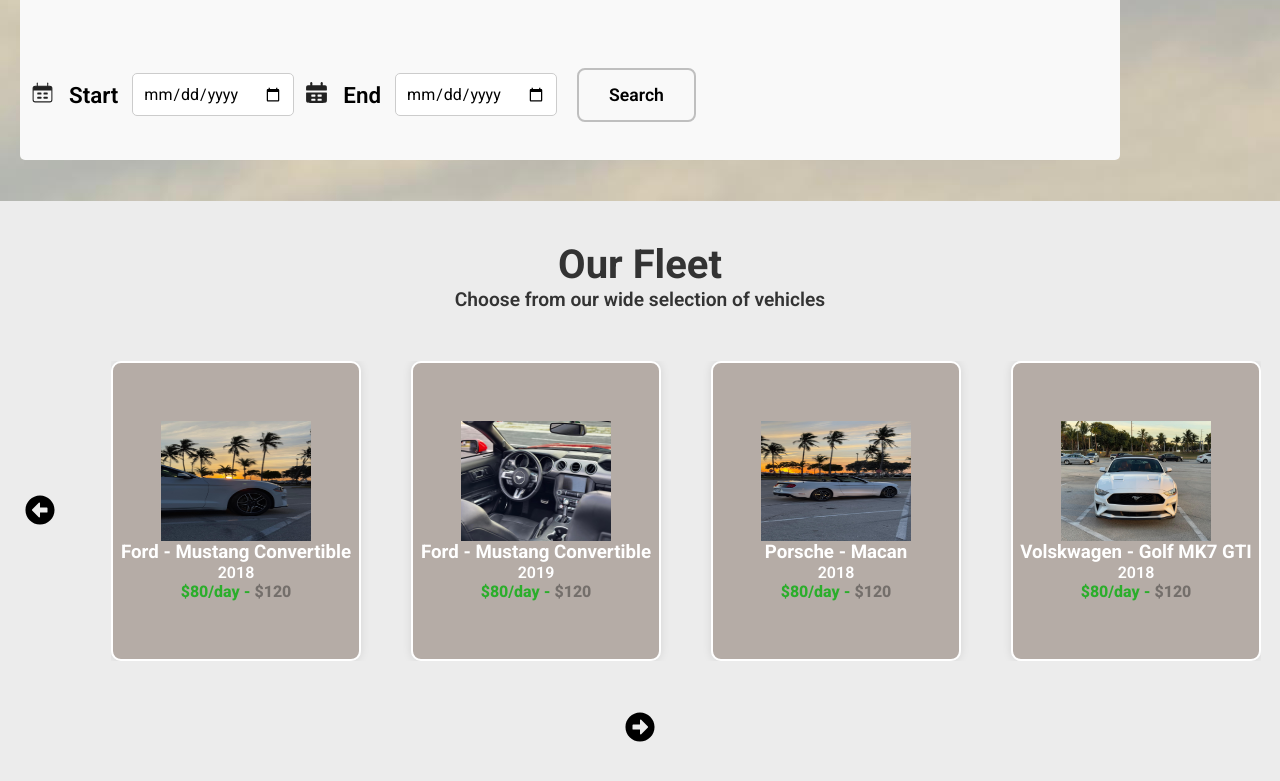
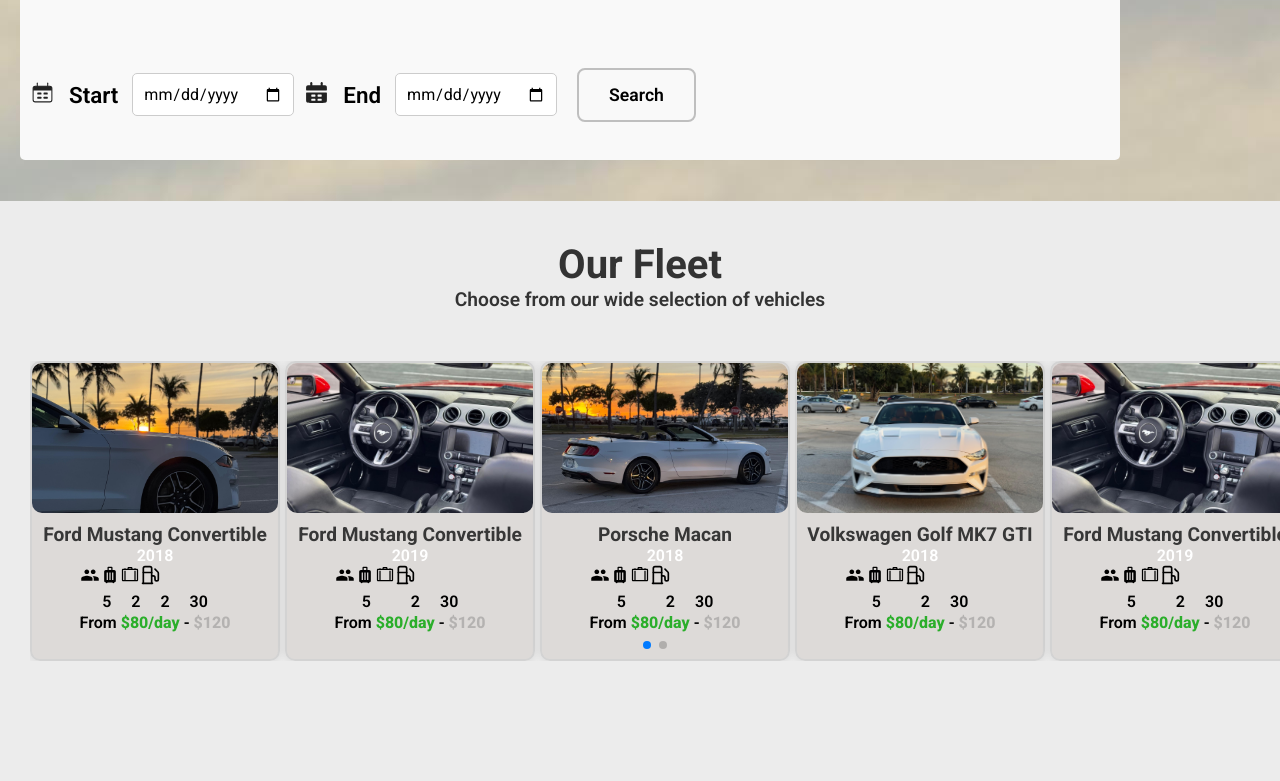
Before and after one commit to alelabas/Overspeed-Rentals, a React (Vite) app: page / in a window 1280 px wide. Shown: the part 359-1140 px from the top of the page. After the commit the page ends 1070 px from the top, so only its background shows below. Built offline with nearby package versions, Linux system fonts and the light colour scheme; no server answers.

Commit message:
Actualizacion de el carusel de cartas

```diff
--- a/package.json
+++ b/package.json
@@ -14,7 +14,8 @@
     "react": "^18.3.1",
     "react-dom": "^18.3.1",
     "react-icons": "^5.5.0",
-    "react-slick": "^0.30.3"
+    "react-slick": "^0.30.3",
+    "swiper": "^11.2.6"
   },
   "devDependencies": {
     "@eslint/js": "^9.17.0",
--- a/src/components/Fleet/Fleet.css
+++ b/src/components/Fleet/Fleet.css
@@ -1,12 +1,12 @@
-.fleet-section {
+.fleet-header {
     display: flex;
     align-items: center;
     justify-content: center;
     flex-direction: column;
-    margin-bottom: 500px;
+    margin-bottom: 50px;
 }
 
-.fleet-section > h2 {
+.fleet-header > h2 {
     margin: 0;
     padding: 0;
     font-size: 2.5rem;
@@ -14,54 +14,54 @@
     color: #333;
 }
 
-.fleet-section > p {
+.fleet-header > p {
     margin: 0;
     padding: 0;
     font-size: 1.2rem;
     color: #333;
-    margin-bottom: 50px;
 }
 
-.fleet-container {
+.fleet-section {
     display: flex;
     align-items: center;
     justify-content: center;
-    flex-wrap: wrap;
-    gap: 50px;
+    margin-bottom: 50px;
+    margin-left: 30px;
 }
 
 .fleet-card {
     display: flex;
     align-items: center;
-    justify-content: center;
     flex-direction: column;
     width: 250px;
     height: 300px;
-    background-color: #95877ea1;
+    background-color: #d5d0cda1;
     color: white;
     border-radius: 10px;
-    box-shadow: 0 0 10px rgba(0, 0, 0, 0.1);
-    border: 2px solid white;
+    box-shadow: 0px 0px 10px rgba(0, 0, 0, 0.1);
+    border: 2px solid rgb(211, 211, 211);
 }
 
-.fleet-carousel {
-    display: flex;
-    flex-direction: row;
-    gap: 50px;
-    overflow-x: auto;
-    scroll-behavior: smooth;
-    scrollbar-width: none;
-    -ms-overflow-style: none;
+.fleet-card > img {
+    width: 100%;
+    object-fit: cover;
+    border-radius: 10px;
+    height: 150px;
+    margin-bottom: 10px;
+}
+
+.fleet-card > h3 {
+    font-size: 1.2rem;
+    color: rgb(55, 55, 55);
+}
+
+.fleet-card .discount-price {
+    color: rgba(70, 70, 70, 0.271);
+    font-weight: 800;
 }
 
 .vehicle-data {
     color: white;
-}
-
-.arrow-button {
-    border: none;
-    cursor: pointer;
-    background-color: transparent;
 }
 
 .vehicle-price {
@@ -72,3 +72,16 @@
 .vehicle-price > span {
     color: rgba(22, 22, 22, 0.407);
 }
+
+.vehicle-specifications {
+    display: grid;
+    grid-template-columns: repeat(auto-fill, minmax(150px, 1fr));
+    grid-template-rows: repeat(2, 1fr);
+}
+
+.data-section {
+    display: flex;
+    align-items: center;
+    justify-content: center;
+    gap: 20px;
+}
--- a/src/components/Fleet/Fleet.jsx
+++ b/src/components/Fleet/Fleet.jsx
@@ -1,42 +1,79 @@
 import { useVehicles } from "../../hooks/useVehicles"
-import { FaArrowAltCircleLeft, FaArrowAltCircleRight } from "react-icons/fa"
-import { IconContext } from "react-icons"
-import "./Fleet.css";
-
-export function Fleet () {
-    const vehicles = useVehicles()
-    // console.log(vehicles)
+import "./Fleet.css"
+import { Swiper, SwiperSlide } from "swiper/react"
+import { Navigation, Pagination } from 'swiper/modules'
+import 'swiper/css'
+import 'swiper/css/navigation'
+import 'swiper/css/pagination'
+import { IoMdPeople } from "react-icons/io";
+import { MdLuggage } from "react-icons/md";
+import { IconContext } from "react-icons/lib"
+import { LiaSuitcaseSolid } from "react-icons/lia";
+import { LuFuel } from "react-icons/lu";
 
 
+export function Fleet() {
+	const vehicles = useVehicles()
 
-    return (
-        <IconContext.Provider value={{ size: '30px' }}>
-            <section className="fleet-section">
+	return (
+        <>
+            <div className="fleet-header">
                 <h2>Our Fleet</h2>
                 <p>Choose from our wide selection of vehicles</p>
-                <div className="fleet-container">
+            </div>
 
-                    <button className="arrow-button">
-                        <FaArrowAltCircleLeft className="arrow-left" />
-                    </button>
-
-                    <div className="fleet-carousel">
-                        {vehicles.map(vehicle => (
+            <div className="fleet-section">
+                <Swiper
+                    spaceBetween={25}
+                    slidesPerView={5}
+                    slidesPerGroup={4}
+                    pagination={{
+                        clickable: true
+                    }}
+                    modules={[Navigation, Pagination]}
+                    fadeEffect={{
+                        crossFade: true
+                    }}
+                    grabCursor={true}
+                    keyboard= { {enabled: true, onlyInViewport: true} }
+                    mousewheel = {{
+                        invert: true
+                    }}
+                    resistance = {true}
+                    resistanceRatio={0.3}
+                >
+                    {vehicles.map((vehicle) => (
+                        <SwiperSlide>
                             <div key={vehicle.id} className="fleet-card">
                                 <img src={vehicle.images[0]} alt={vehicle.name} />
-                                <h3>{vehicle.make} - {vehicle.model}</h3>
+                                <h3>
+                                    {vehicle.make} {vehicle.model}
+                                </h3>
                                 <p className="vehicle-data">{vehicle.year}</p>
-                                <p className="vehicle-price">${vehicle.price}/day - <span>$120</span></p>
+                                <div className="vehicle-specifications">
+                                    <div className="icons-section">
+                                        <IconContext.Provider value={{size: "20px", color: 'black'}}>
+                                            <IoMdPeople />
+                                            <MdLuggage />
+                                            <LiaSuitcaseSolid />
+                                            <LuFuel />
+                                        </IconContext.Provider>
+                                    </div>
+                                    <div className="data-section">
+                                        <p>{vehicle.passengers}</p>
+                                        <p>{vehicle.luggageCapacity}</p>
+                                        <p>{vehicle.carryOnCapacity}</p>
+                                        <p>{vehicle.mpg}</p>
+                                    </div>
+                                </div>
+                                <p>
+                                    From <span className="vehicle-price">${vehicle.price}/day</span> - <span className="discount-price">$120</span>
+                                </p>
                             </div>
-                        ))}
-                    </div>
-
-                    <button className="arrow-button">
-                        <FaArrowAltCircleRight className="arrow-right" />
-                    </button>
-
-                </div>
-            </section>
-        </IconContext.Provider>
-    )
+                        </SwiperSlide>
+                    ))}
+                </Swiper>
+            </div>
+        </>
+	)
 }
--- a/src/data/data.json
+++ b/src/data/data.json
@@ -12,7 +12,11 @@
                 "/src/assets/CarImages/mustang-blanco-2.jpg",
                 "/src/assets/CarImages/mustang-blanco-3.jpg"
             ],
-            "price" : 80
+            "price" : 80,
+            "passengers": 5,
+            "luggageCapacity": 2,
+            "carryOnCapacity": 2,
+            "mpg": 30
         },
         {
             "id": 2,
@@ -28,7 +32,11 @@
                 "/src/assets/CarImages/mustang-rojo-4.jpg"
 
             ],
-            "price" : 80
+            "price" : 80,
+            "passengers": 5,
+            "lugageCapacity": 2,
+            "carryOnCapacity": 2,
+            "mpg": 30
         },
         {
             "id": 3,
@@ -42,11 +50,15 @@
                 "/src/assets/CarImages/mustang-blanco-2.jpg",
                 "/src/assets/CarImages/mustang-blanco-2.jpg"
             ],
-            "price" : 80
+            "price" : 80,
+            "passengers": 5,
+            "lugageCapacity": 2,
+            "carryOnCapacity": 2,
+            "mpg": 30
         },
         {
             "id": 4,
-            "make": "Volskwagen",
+            "make": "Volkswagen",
             "model": "Golf MK7 GTI",
             "year": 2018,
             "color": "Blue",
@@ -54,7 +66,91 @@
             "images" : [
                 "/src/assets/CarImages/mustang-blanco-3.jpg"
             ],
-            "price" : 80
+            "price" : 80,
+            "passengers": 5,
+            "lugageCapacity": 2,
+            "carryOnCapacity": 2,
+            "mpg": 30
+        },
+        {
+            "id": 5,
+            "make": "Ford",
+            "model":"Mustang Convertible",
+            "year": 2019,
+            "color": "Red",
+            "milleage": 43000,
+            "images": [
+                "/src/assets/CarImages/mustang-rojo-1.jpg",
+                "/src/assets/CarImages/mustang-rojo-2.jpg",
+                "/src/assets/CarImages/mustang-rojo-3.jpg",
+                "/src/assets/CarImages/mustang-rojo-4.jpg"
+
+            ],
+            "price" : 80,
+            "passengers": 5,
+            "lugageCapacity": 2,
+            "carryOnCapacity": 2,
+            "mpg": 30
+        },
+        {
+            "id": 6,
+            "make": "Ford",
+            "model":"Mustang Convertible",
+            "year": 2019,
+            "color": "Red",
+            "milleage": 43000,
+            "images": [
+                "/src/assets/CarImages/mustang-rojo-1.jpg",
+                "/src/assets/CarImages/mustang-rojo-2.jpg",
+                "/src/assets/CarImages/mustang-rojo-3.jpg",
+                "/src/assets/CarImages/mustang-rojo-4.jpg"
+
+            ],
+            "price" : 80,
+            "passengers": 5,
+            "lugageCapacity": 2,
+            "carryOnCapacity": 2,
+            "mpg": 30
+        },
+        {
+            "id": 7,
+            "make": "Ford",
+            "model":"Mustang Convertible",
+            "year": 2019,
+            "color": "Red",
+            "milleage": 43000,
+            "images": [
+                "/src/assets/CarImages/mustang-rojo-1.jpg",
+                "/src/assets/CarImages/mustang-rojo-2.jpg",
+                "/src/assets/CarImages/mustang-rojo-3.jpg",
+                "/src/assets/CarImages/mustang-rojo-4.jpg"
+
+            ],
+            "price" : 80,
+            "passengers": 5,
+            "lugageCapacity": 2,
+            "carryOnCapacity": 2,
+            "mpg": 30
+        },
+        {
+            "id": 8,
+            "make": "Ford",
+            "model":"Mustang Convertible",
+            "year": 2019,
+            "color": "Red",
+            "milleage": 43000,
+            "images": [
+                "/src/assets/CarImages/mustang-rojo-1.jpg",
+                "/src/assets/CarImages/mustang-rojo-2.jpg",
+                "/src/assets/CarImages/mustang-rojo-3.jpg",
+                "/src/assets/CarImages/mustang-rojo-4.jpg"
+
+            ],
+            "price" : 80,
+            "passengers": 5,
+            "lugageCapacity": 2,
+            "carryOnCapacity": 2,
+            "mpg": 30
         }
     ]
 }
--- a/src/hooks/useVehicles.js
+++ b/src/hooks/useVehicles.js
@@ -14,6 +14,10 @@
         color: vehicle.color,
         milleage: vehicle.milleage,
         images: vehicle.images,
-        price: vehicle.price
+        price: vehicle.price,
+        luggageCapacity: vehicle.luggageCapacity,
+        carryOnCapacity: vehicle.carryOnCapacity,
+        passengers: vehicle.passengers,
+        mpg: vehicle.mpg
     }))
 }
```
Also changed, not shown: 1 other file (tests, documents, lock files or other folders).
